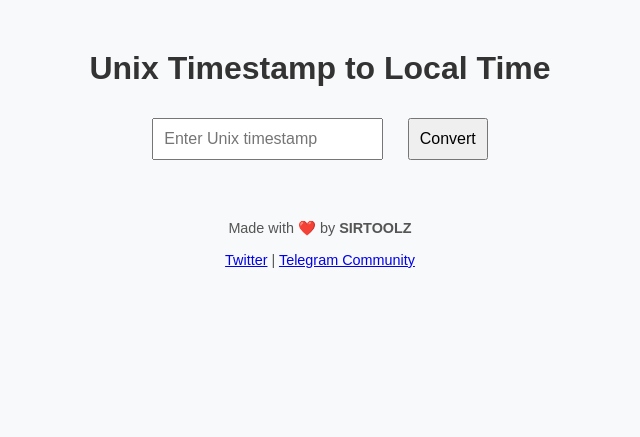
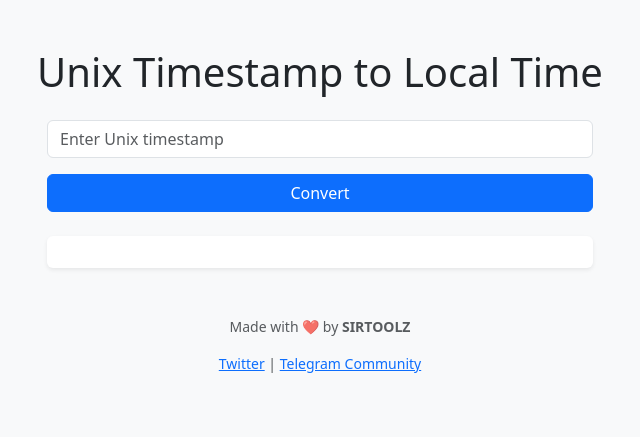
Before and after one commit to sirtoolz/Flask-Based-Unix-Timestamp-Converter, a Flask app: page / in a window 1280 px wide. Shown: the top 437 px of the page, without its empty margins (320-960 px from the left). Run offline with Flask 3, Linux system fonts and the light colour scheme.

Commit message:
Update index.html

```diff
--- a/templates/index.html
+++ b/templates/index.html
@@ -3,44 +3,32 @@
 <head>
   <meta charset="UTF-8">
   <title>Unix Timestamp Converter</title>
-  <style>
-    body {
-      font-family: Arial, sans-serif;
-      text-align: center;
-      margin-top: 50px;
-      background-color: #f8f9fa;
-      color: #333;
-    }
-    input, button {
-      padding: 10px;
-      font-size: 1em;
-      margin: 10px;
-    }
-    #result {
-      margin-top: 20px;
-      font-size: 1.2em;
-    }
-    footer {
-      margin-top: 50px;
-      font-size: 0.9em;
-      color: #555;
-    }
-  </style>
+  <meta name="viewport" content="width=device-width, initial-scale=1">
+
+  <!-- Bootstrap 5 CDN -->
+  <link href="https://cdn.jsdelivr.net/npm/bootstrap@5.3.3/dist/css/bootstrap.min.css" rel="stylesheet">
 </head>
-<body>
-  <h1>Unix Timestamp to Local Time</h1>
-  <input type="number" id="timestampInput" placeholder="Enter Unix timestamp">
-  <button onclick="convertTime()">Convert</button>
+<body class="bg-light text-center py-5">
 
-  <div id="result"></div>
+  <div class="container">
+    <h1 class="mb-4">Unix Timestamp to Local Time</h1>
 
-  <footer>
+    <div class="row justify-content-center">
+      <div class="col-md-6">
+        <input type="number" id="timestampInput" class="form-control mb-3" placeholder="Enter Unix timestamp">
+        <button onclick="convertTime()" class="btn btn-primary w-100 mb-4">Convert</button>
+        <div id="result" class="text-start bg-white p-3 rounded shadow-sm"></div>
+      </div>
+    </div>
+
+    <footer class="mt-5 text-muted small">
       <p>Made with ❤️ by <strong>SIRTOOLZ</strong></p>
       <p>
         <a href="https://twitter.com/sirtoolz" target="_blank">Twitter</a> |
         <a href="https://t.me/sirtoolzalpha" target="_blank">Telegram Community</a>
       </p>
     </footer>
+  </div>
 
   <script>
     function convertTime() {
@@ -48,7 +36,7 @@
       const resultDiv = document.getElementById('result');
 
       if (!input) {
-        resultDiv.innerHTML = "<span style='color: red;'>Please enter a timestamp.</span>";
+        resultDiv.innerHTML = "<div class='text-danger'>Please enter a timestamp.</div>";
         return;
       }
 
@@ -62,5 +50,8 @@
       `;
     }
   </script>
+
+  <!-- Bootstrap JS Bundle (optional, only needed if using components like modals) -->
+  <script src="https://cdn.jsdelivr.net/npm/bootstrap@5.3.3/dist/js/bootstrap.bundle.min.js"></script>
 </body>
 </html>
```
Lines whose indentation alone changed are shown as unchanged.
